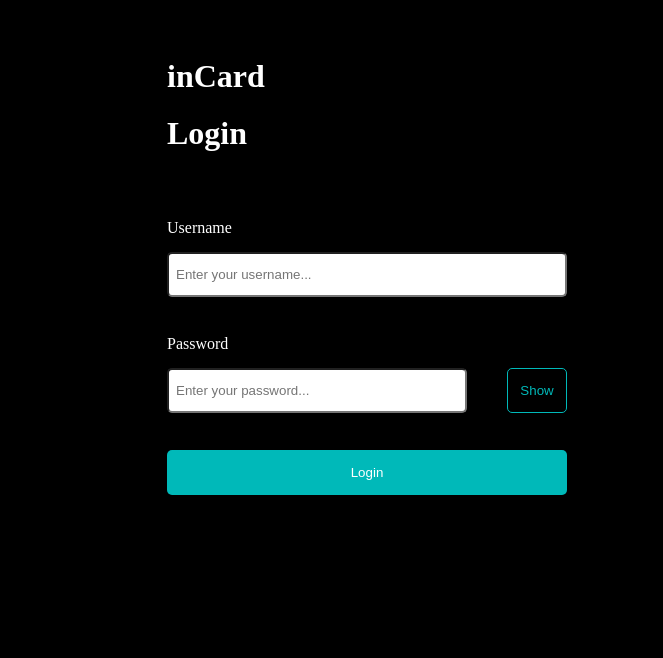
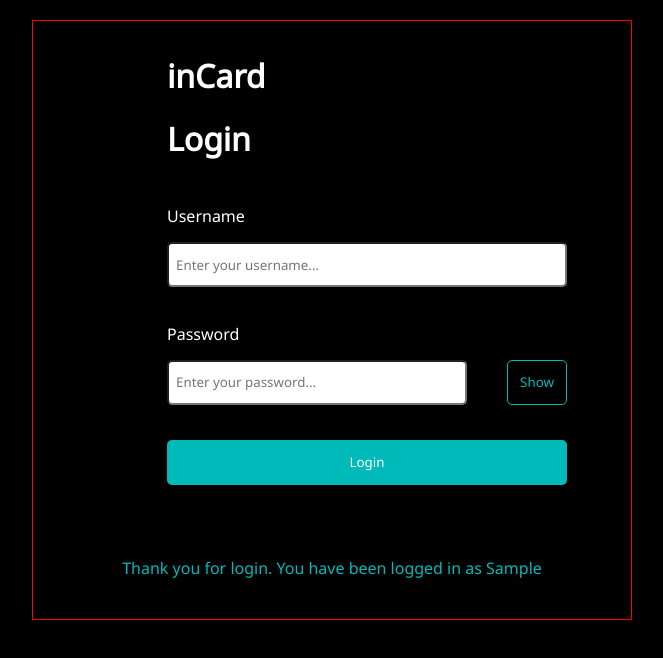
Before and after one commit to angkamilama/Login-form-app, a React (Create React App) app: page / in a window 1280 px wide. Both pictures are taken after typing "Sample", "Sample123" into the empty fields and a click on the button "Login". Shown: the top 658 px of the page, without its empty margins (308-971 px from the left). Built offline with nearby package versions, Linux system fonts and the light colour scheme.

Commit message:
add login-msg and error msg

```diff
--- a/src/App.js
+++ b/src/App.js
@@ -11,16 +11,18 @@ function App() {
 
   const handleForm = (e) => {
     e.preventDefault();
-    if (name === "") {
-      setShowUserError(true);
-    } else if (password === "") {
-      setShowPasswordError(true);
-    } else if (name === " " && password === "") {
+    if (!name && !password) {
       setShowUserError(true);
       setShowPasswordError(true);
+    } else if (!name && password) {
+      setShowUserError(true);
+      setShowPasswordError(false);
+    } else if (name && !password) {
+      setShowPasswordError(true);
+      setShowUserError(false);
     } else {
       setUserInfo({
-        username: name,
+        name: name,
         password: password,
       });
       setName("");
@@ -96,6 +98,11 @@ function App() {
             <button className="login-btn">Login</button>
           </form>
         </div>
+        {userInfo ? (
+          <p className="login-msg">
+            Thank you for login. You have been logged in as {userInfo.name}
+          </p>
+        ) : null}
       </div>
     </>
   );
--- a/src/style.css
+++ b/src/style.css
@@ -1,7 +1,11 @@
+@import url('https://fonts.googleapis.com/css2?family=Noto+Sans&family=Open+Sans:wght@400;600&family=Work+Sans:wght@400;500&display=swap');
+
+
 * {
     margin: 0;
     padding: 0;
     box-sizing: border-box;
+    font-family: 'Noto Sans', sans-serif;
 }
 
 body {
@@ -17,6 +21,7 @@ body {
     flex-direction: column;
     justify-content: space-around;
     padding: 10px;
+    border: 1px solid red;
 }
 
 
@@ -27,7 +32,7 @@ form {
     align-items: flex-start;
     height: 350px;
     max-width: 330px;
-    margin: 30px auto;
+    margin: 10px auto;
 }
 
 label p {
@@ -74,6 +79,12 @@ button {
     width: 300px;
 }
 
+.login-msg {
+    color:  rgb(0 185 185);
+    padding: 7px;
+
+}
+
 
 @media screen and (min-width: 490px){
 
```
